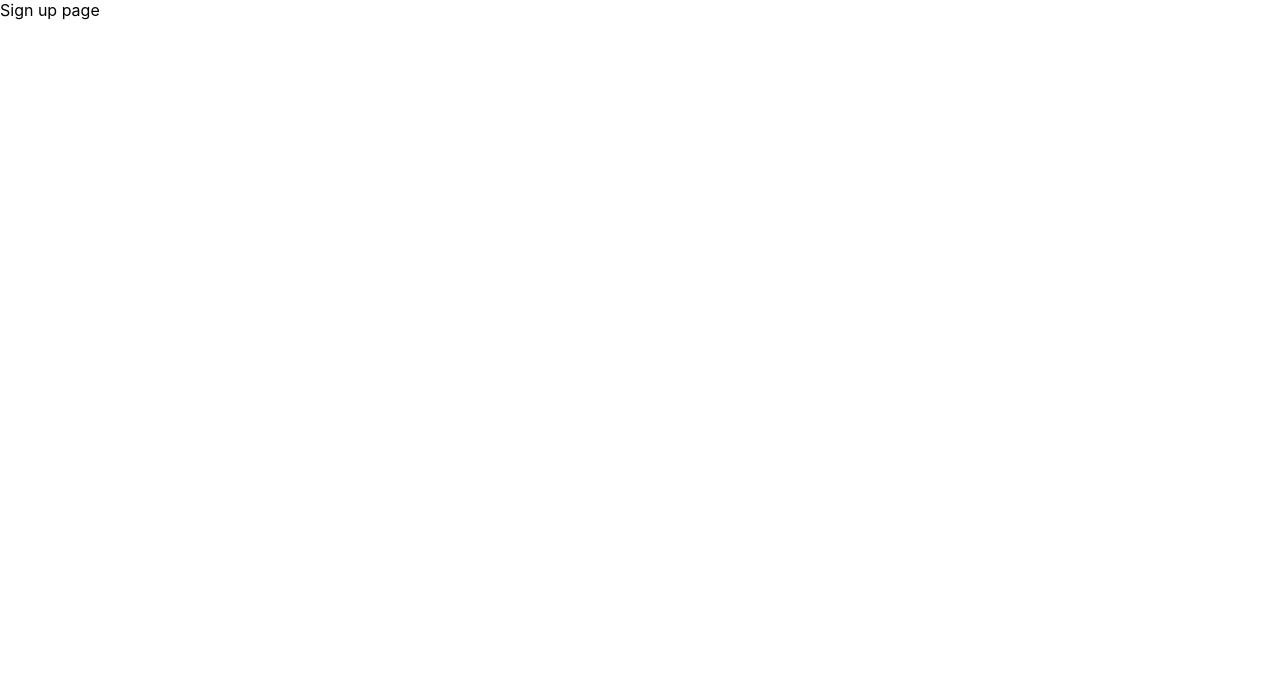
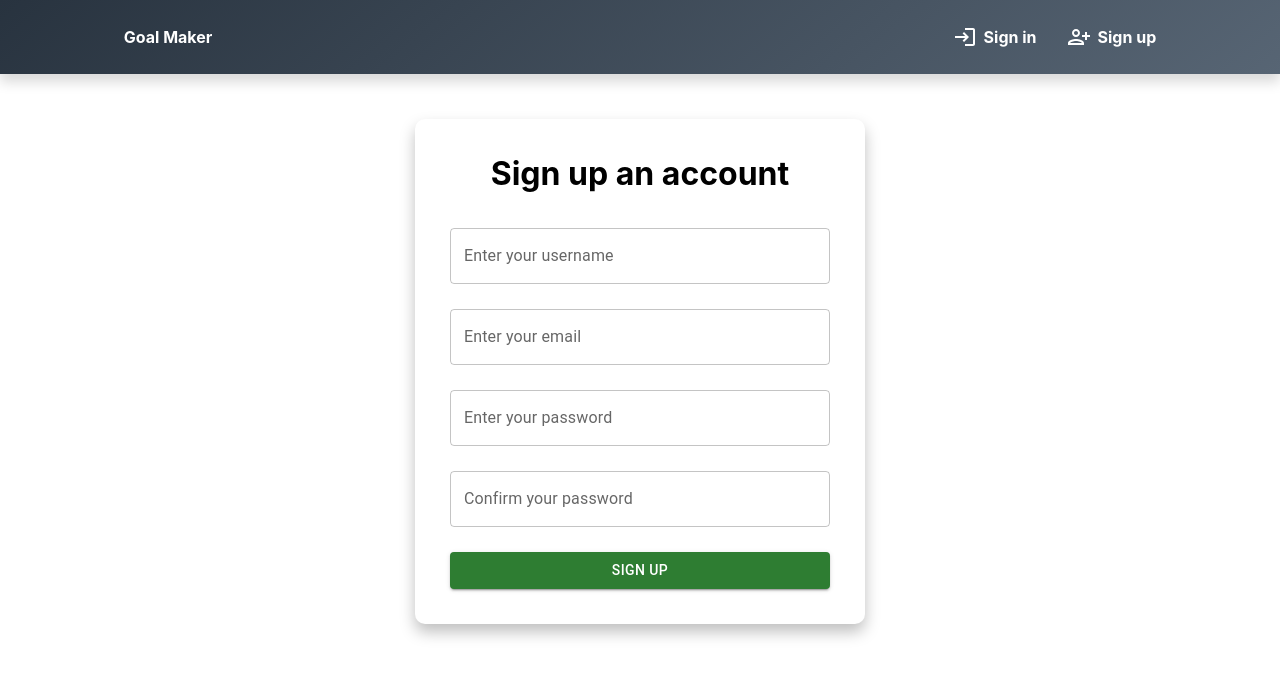
Before and after one commit to bocheng24/mern-fullstack, a React (Create React App) app in the folder frontend/: page /signup in a window 1280 px wide. Shown: the top 676 px of the page. Built offline with nearby package versions, Linux system fonts and the light colour scheme.

Commit message:
set up the sign up / in pages

```diff
--- a/frontend/src/App.css
+++ b/frontend/src/App.css
@@ -0,0 +1,17 @@
+.form__container {
+    margin-top: 45px;
+    width: 450px;
+    text-align: center;
+    background-color: #fff;
+    padding: 35px;
+    border-radius: 10px;
+    box-shadow: 0 8px 15px rgba(0, 0, 0, 0.25);
+  }
+
+  .form__container h1 {
+    margin-bottom: 35px;
+  }
+
+  .form__textfield {
+    margin-bottom: 25px;
+  }
--- a/frontend/src/components/header/Header.css
+++ b/frontend/src/components/header/Header.css
@@ -1,10 +1,6 @@
 .header {
     padding: 15px;
-    /* background-color: #006266; */
-
     background: linear-gradient(140deg, rgb(40, 51, 63) 0%, rgba(87,101,116,1) 100%);
-    color: #fff;
-    font-weight: bold;
     display: flex;
     justify-content: center;
     box-shadow: 0 8px 12px rgba(0, 0, 0, 0.15);
@@ -23,11 +19,20 @@
     display: flex;
 }
 
-.header__right div {
+.header__link {
     display: flex;
     align-items: center;
-    padding: 0 20px;
+    padding: 10px 15px;
     cursor: pointer;
+    color: #fff;
+    font-weight: bold;
+    text-decoration: none;
+    border-radius: 6px;
+
+}
+
+.header__link:hover {
+    background-color: #ecf0f157;
 }
 
 .header__icon {
--- a/frontend/src/components/header/Header.jsx
+++ b/frontend/src/components/header/Header.jsx
@@ -1,4 +1,5 @@
 import React from 'react'
+import { Link } from 'react-router-dom'
 import LoginIcon from '@mui/icons-material/Login';
 import PersonAddAltIcon from '@mui/icons-material/PersonAddAlt';
 
@@ -9,17 +10,19 @@ function Header() {
     <div className="header">
         <div className="header__container">
             <div className="header__left">
-                Goal Maker
+                <Link to="/" className="header__link">
+                    Goal Maker
+                </Link>
             </div>
             <div className="header__right">
-                <div>
+                <Link className="header__link" to="/signin">
                     <LoginIcon className="header__icon" />
                     Sign in
-                </div>
-                <div>
+                </Link>
+                <Link className="header__link" to="/signup">
                     <PersonAddAltIcon className="header__icon" />
                     Sign up
-                </div>
+                </Link>
             </div>
         </div>
     </div>
--- a/frontend/src/index.css
+++ b/frontend/src/index.css
@@ -1,3 +1,11 @@
+* {
+
+  margin: 0;
+  padding: 0;
+  transition: all 0.25s;
+  box-sizing: border-box;
+}
+
 body {
   margin: 0;
   font-family: -apple-system, BlinkMacSystemFont, 'Segoe UI', 'Roboto', 'Oxygen',
@@ -5,9 +13,29 @@ body {
     sans-serif;
   -webkit-font-smoothing: antialiased;
   -moz-osx-font-smoothing: grayscale;
+  background-color: rgba(255, 255, 255, 0.25);
 }
 
-code {
-  font-family: source-code-pro, Menlo, Monaco, Consolas, 'Courier New',
-    monospace;
+.container {
+  width: 85%;
+  display: flex;
+  flex-direction: column;
+  /* justify-content: center; */
+  align-items: center;
+  height: calc(100vh - 74px);
+  margin: 0 auto;
 }
+
+/* .form__container {
+  margin-top: 45px;
+  width: 450px;
+  text-align: center;
+}
+
+.form__container h1 {
+  margin-bottom: 35px;
+}
+
+.form__textfield {
+  margin-bottom: 25px;
+} */
--- a/frontend/src/pages/signin.jsx
+++ b/frontend/src/pages/signin.jsx
@@ -1,9 +1,60 @@
-import React from 'react'
+import React, { useState } from 'react'
+import Header from '../components/header/Header'
+import { TextField, Button } from '@mui/material';
+
+import '../App.css'
 
 function Signin() {
+  const [formData, setFormData] = useState({
+    email: '',
+    password: ''
+  })
+
+  const { email, password } = formData
+
+  const handleOnChange = e => {
+    setFormData(prev => ({
+      ...prev,
+      [e.target.name]: e.target.value
+    }))
+  }
+
   return (
     <div>
-      Sign in page
+      <Header />
+      <div className="container">
+        <div className="form__container">
+          <h1>Sign in with your account</h1>
+          <form>
+
+            <TextField
+              fullWidth
+              label="Enter your email"
+              name="email"
+              type="email"
+              style={ {marginBottom: "25px"} }
+              value={ email }
+              onChange={ handleOnChange }
+            />
+            <TextField
+              fullWidth
+              label="Enter your password"
+              name="password"
+              type="password"
+              style={ {marginBottom: "25px"} }
+              value={ password }
+              onChange={ handleOnChange }
+            />
+
+            <Button
+              variant="contained"
+              fullWidth
+              type="submit"
+              color="info"
+            >Sign In</Button>
+          </form>
+        </div>
+        </div>
     </div>
   )
 }
--- a/frontend/src/pages/signup.jsx
+++ b/frontend/src/pages/signup.jsx
@@ -1,9 +1,79 @@
-import React from 'react'
+import React, { useState } from 'react'
+import Header from '../components/header/Header'
+import { TextField, Button } from '@mui/material';
+
+import '../App.css'
 
 function Signup() {
+
+  const [formData, setFormData] = useState({
+    username: '',
+    email: '',
+    password: '',
+    confPassword: ''
+  })
+
+  const { username, email, password, confPassword } = formData
+
+  const handleOnChange = e => {
+    setFormData(prev => ({
+      ...prev,
+      [e.target.name]: e.target.value
+    }))
+  }
+
   return (
     <div>
-      Sign up page
+      <Header />
+      <div className="container">
+        <div className="form__container">
+          <h1>Sign up an account</h1>
+          <form>
+            <TextField
+              fullWidth
+              label="Enter your username"
+              name="username"
+              style={ {marginBottom: "25px"} }
+              value={ username }
+              onChange={ handleOnChange }
+            />
+            <TextField
+              fullWidth
+              label="Enter your email"
+              name="email"
+              type="email"
+              style={ {marginBottom: "25px"} }
+              value={ email }
+              onChange={ handleOnChange }
+            />
+            <TextField
+              fullWidth
+              label="Enter your password"
+              name="password"
+              type="password"
+              style={ {marginBottom: "25px"} }
+              value={ password }
+              onChange={ handleOnChange }
+            />
+            <TextField
+              fullWidth
+              label="Confirm your password"
+              name="confPassword"
+              type="password"
+              style={ {marginBottom: "25px"} }
+              value={ confPassword }
+              onChange={ handleOnChange }
+            />
+
+            <Button
+              variant="contained"
+              fullWidth
+              type="submit"
+              color="success"
+            >Sign Up</Button>
+          </form>
+        </div>
+        </div>
     </div>
   )
 }
```
Also changed, not shown: 1 other file (tests, documents, lock files or other folders).
